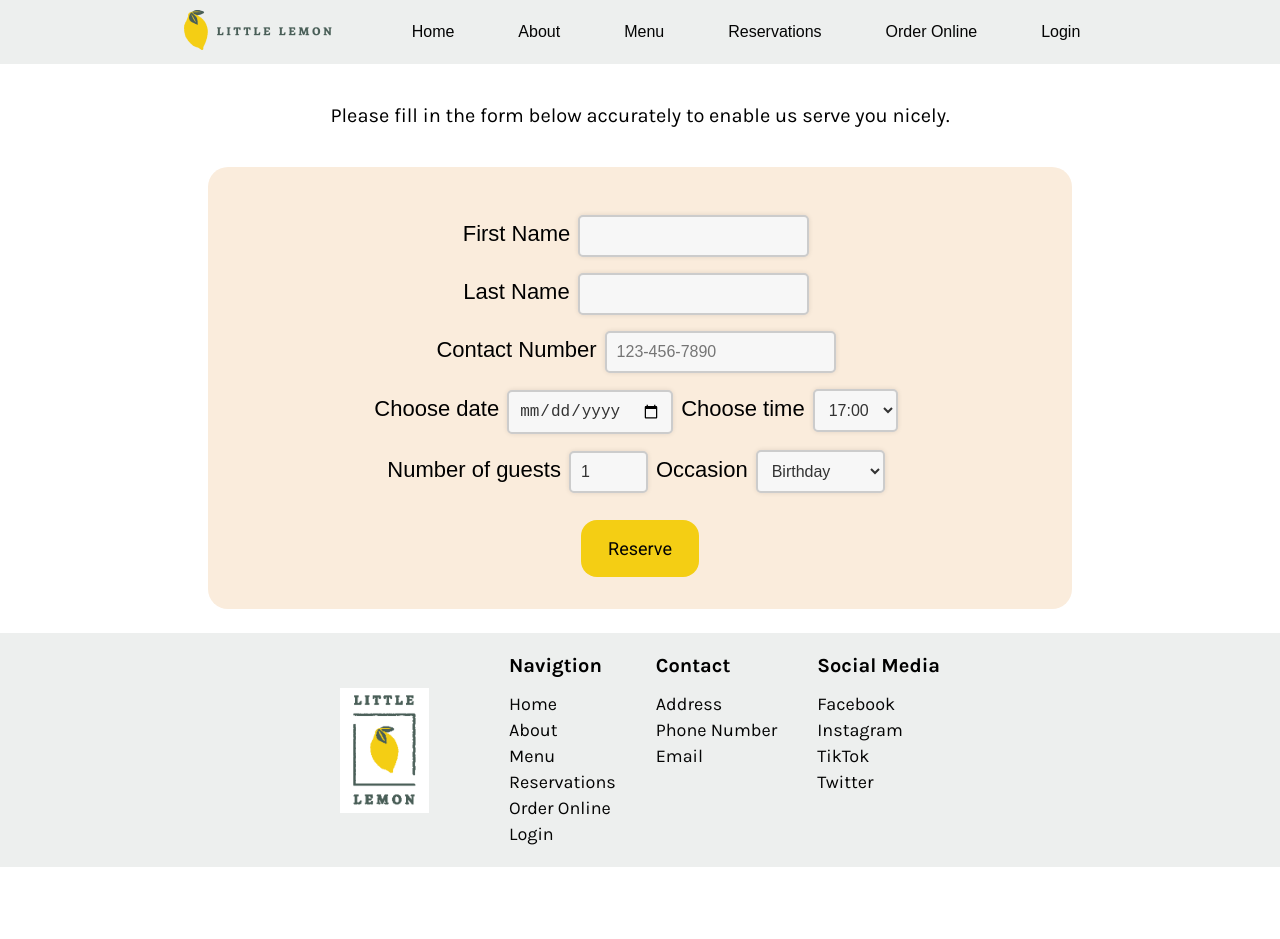
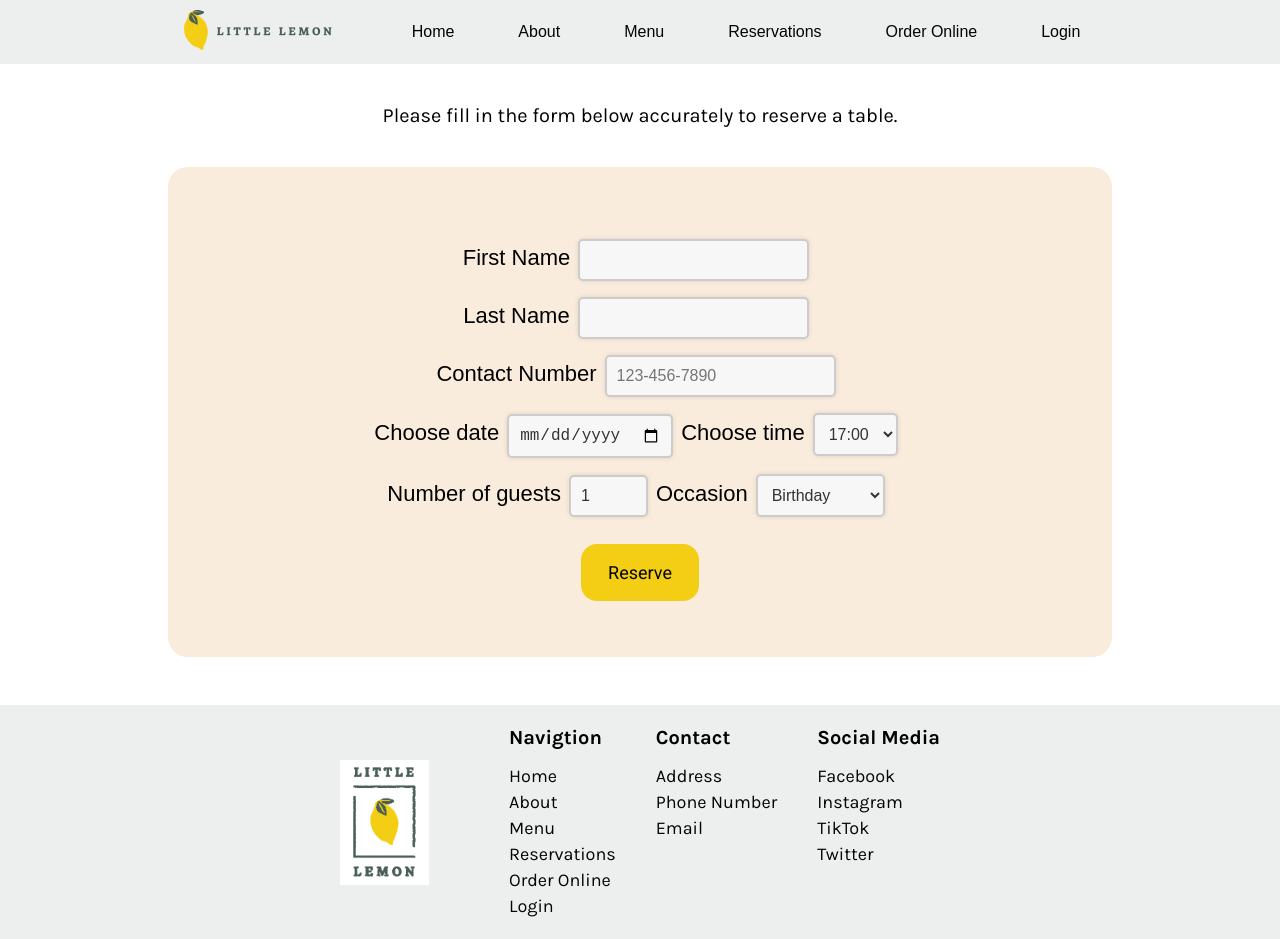
Before and after one commit to selorm123/meta-frontend-little-lemon-capstone, a React (Vite) app: page /booking in a window 1280 px wide. Before the commit the page ends 867 px from the top, so only its background shows below. Built offline with nearby package versions, Linux system fonts and the light colour scheme; a web font is replaced by a local one.

Commit message:
new edits added

```diff
--- a/src/App.css
+++ b/src/App.css
@@ -204,12 +204,13 @@ main {
 }
 
 form {
+
 	background-color: #faecdc;
 	width: 65%;
 	margin-inline: auto;
 	text-align: center;
-	padding: 2em 1em;
-	margin-bottom: 1.5em;
+	padding: 3.5em ;
+	margin-bottom: 3em;
 	border-radius: 20px;
 }
 
--- a/src/components/BookingForm.jsx
+++ b/src/components/BookingForm.jsx
@@ -39,7 +39,7 @@ export default function BookingForm({availableTimes, dispatch, submitForm}) {
     const options = availableTimes.map(time => <option key={time}>{time}</option>)
     return (
       <main>
-        <p className="desc-text form-desc">Please fill in the form below accurately to enable us serve you nicely.</p>
+        <p className="desc-text form-desc">Please fill in the form below accurately to reserve a table.</p>
         <form onSubmit={handleSubmit}>
           <div className="seperate">
             <label htmlFor="first-name">First Name</label>
--- a/src/components/Header.jsx
+++ b/src/components/Header.jsx
@@ -1,11 +1,15 @@
-import Nav from "./Nav"
-import { Link } from "react-router-dom"
-export default function Header() {
+import Nav from "./Nav";
+import { Link } from "react-router-dom";
 
-    return (
-      <header>
-        <Link to="./"><img src="/images/logo.png" alt="little lemon"/></Link>
-        <Nav/>
-      </header>
-    )
-  }
+function Header() {
+  return (
+    <header>
+      <Link to="./">
+        <img src="/images/logo.png" alt="little lemon" />
+      </Link>
+      <Nav />
+    </header>
+  );
+}
+
+export default Header;
--- a/src/components/Testimonials.jsx
+++ b/src/components/Testimonials.jsx
@@ -18,7 +18,7 @@ export default function Testimonials() {
             <div className="testimonial">
                 <img className="reviewer-img" src="/images/pfp3.jpg" alt="greek salad"/>
                 <div className="name-rating">
-                    <p className="reviewer-name">John Doe</p>
+                    <p className="reviewer-name">Alice Wondal</p>
                     <p className="reviewer-rating">5/5</p>
                 </div>
                 <div className="review-text">
@@ -31,7 +31,7 @@ export default function Testimonials() {
                 <img className="reviewer-img" src="/images/reviewer3.png" alt="greek salad"/>
                 <div className="name-rating">
                     <p className="reviewer-name">Olivia Twist</p>
-                    <p className="reviewer-rating">5/5</p>
+                    <p className="reviewer-rating">4/5</p>
                 </div>
                 <div className="review-text">
                     <p>Lorem ipsum dolor sit amet, consectetur adipiscing elit. Donec massa massa,
@@ -42,7 +42,7 @@ export default function Testimonials() {
             <div className="testimonial">
                 <img className="reviewer-img" src="/images/pfp2.jpg" alt="greek salad"/>
                 <div className="name-rating">
-                    <p className="reviewer-name">John Doe</p>
+                    <p className="reviewer-name">Kelvin Odoi</p>
                     <p className="reviewer-rating">5/5</p>
                 </div>
                 <div className="review-text">
```
